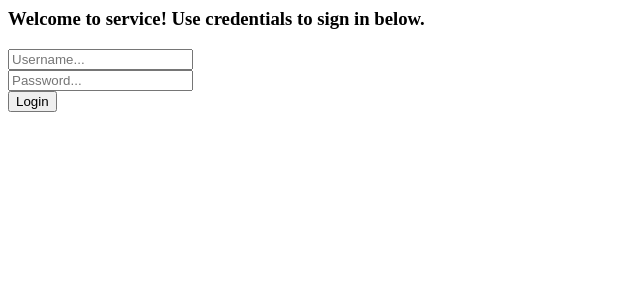
After one commit to Zathanyol/ConceptsOfPrograming2022, a Django app: page /loginService/login in a window 1280 px wide. The commit adds this page. Shown: the top 300 px of the page, without its empty margins (0-640 px from the left). Run offline with Django 4.2, Linux system fonts and the light colour scheme.

Commit message:
done for night

```diff
--- /dev/null
+++ b/LogInDjango/loginService/templates/loginService/inside.html
@@ -0,0 +1,3 @@
+<h3>Welcome to the service page!</h3>
+
+<a href="{% url 'logout' %}">logout</a>
--- /dev/null
+++ b/LogInDjango/loginService/templates/loginService/login.html
@@ -0,0 +1,26 @@
+<form method="POST" action="">
+    {% csrf_token %}
+
+    <h3> Welcome to service! Use credentials to sign in below.</h3>
+
+    <div class="input-group mb-3">
+        <div class="input-group-append">
+            <span class="input-group-text"><i class="fas fa-user"></i></span>
+        </div>
+
+        <input type="text" name="username" placeholder="Username..." class="form-control">
+    </div>
+
+    <div class="input-group mb-2">
+        <div class="input-group-append">
+            <span class="input-group-text"><i class="fas fa-key"></i></span>
+        </div>
+
+            <input type="password" name="password" placeholder="Password..." class="form-control" >
+    </div>
+
+    <div class="d-flex justify-content-center mt-3 login_container">
+        <input class="btn login_btn" type="submit" value="Login">
+    </div>
+
+</form>
--- a/LogInDjango/loginService/templates/loginService/register.html
+++ b/LogInDjango/loginService/templates/loginService/register.html
@@ -6,3 +6,6 @@
 
     <input type="submit" name="Create User">
 </form>
+<p> Already have an account? </p>
+
+<a href="{% url 'login' %}">login</a>
--- a/LogInDjango/loginService/urls.py
+++ b/LogInDjango/loginService/urls.py
@@ -3,5 +3,8 @@ from django.urls import path
 from . import views
 
 urlpatterns = [
-    path('', views.index, name='index'),
+    path('login', views.login, name='login'),
+    path('', views.createUser, name='createUser'),
+    path('inside', views.inside, name='inside'),
+    path('logout', views.userLogout, name='logout'),
 ]
--- a/LogInDjango/loginService/views.py
+++ b/LogInDjango/loginService/views.py
@@ -1,15 +1,54 @@
 from django.http import HttpResponse
-from django.shortcuts import render
+from django.shortcuts import redirect, render
 from django.contrib.auth.forms import UserCreationForm
 
+from django.contrib.auth import authenticate, login, logout
+from django.contrib import messages
+from django.contrib.auth.decorators import login_required
+
 # Create your views here.
-def index(request):
+def createUser(request):
+
     form = UserCreationForm()
 
     if request.method == "POST":
         form = UserCreationForm(request.POST)
         if form.is_valid():
             form.save()
+            user = form.cleaned_data.get("username")
+            messages.success(request, "Howdy doody!")
+            return redirect("inside")
+
 
     context = {"form": form}
     return render(request, "loginService/register.html", context)
+
+
+def login(request):
+
+    if request.user.is_authenticated:
+        return redirect("inside")
+
+    else:
+        if request.method == "POST":
+            username = request.POST.get("username")
+            password =request.POST.get("password")
+
+            user = authenticate(request, username=username, password=password)
+
+            if user is not None:
+                login(request, user)
+                return redirect('home')
+            else:
+                messages.info(request, 'Username OR password is incorrect')
+
+    context = {}
+    return render(request, "loginService/login.html", context)
+
+
+def inside(request):
+    return render(request, "loginService/inside.html")
+
+def userLogout(request):
+    logout(request)
+    return render(request, "loginService/login.html")
```
Also changed, not shown: LogInDjango/db.sqlite3.
